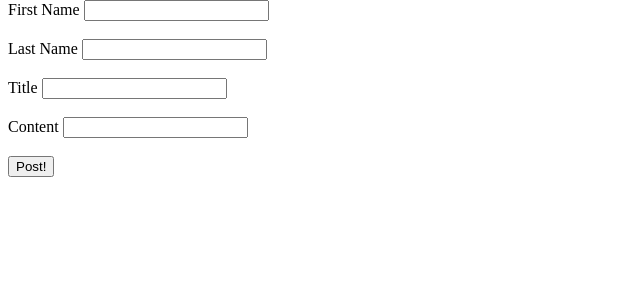
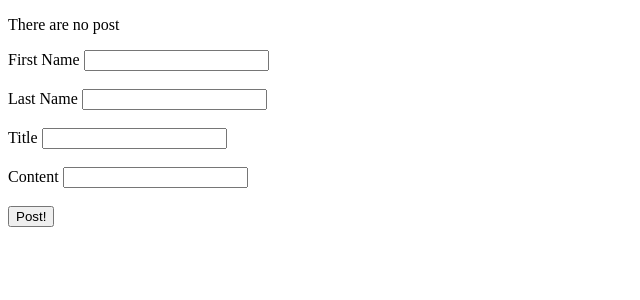
Before and after one commit to ValrynMilly/Flask_Blog, a Flask app: page /post in a window 1280 px wide. Shown: the part 26-326 px from the top of the page, without its empty margins (0-640 px from the left). Run offline with Flask 2, Linux system fonts and the light colour scheme.

Commit message:
forgot to include previous posts

```diff
--- a/application/templates/post.html
+++ b/application/templates/post.html
@@ -1,5 +1,14 @@
 {% extends "layout.html" %}
 {% block body_content %}
+{% if posts %}
+	{% for post in posts %}
+		<p>Author: {{ post.author }}</p>
+		<p>Title: {{ post.title }}</p>
+		<p>Content: {{ post.content }}</p>
+	{% endfor %}
+{% else %}
+	<p>There are no post</p>
+{% endif %}
 
 <div class="form">
 	<form method="POST" action="">
```
